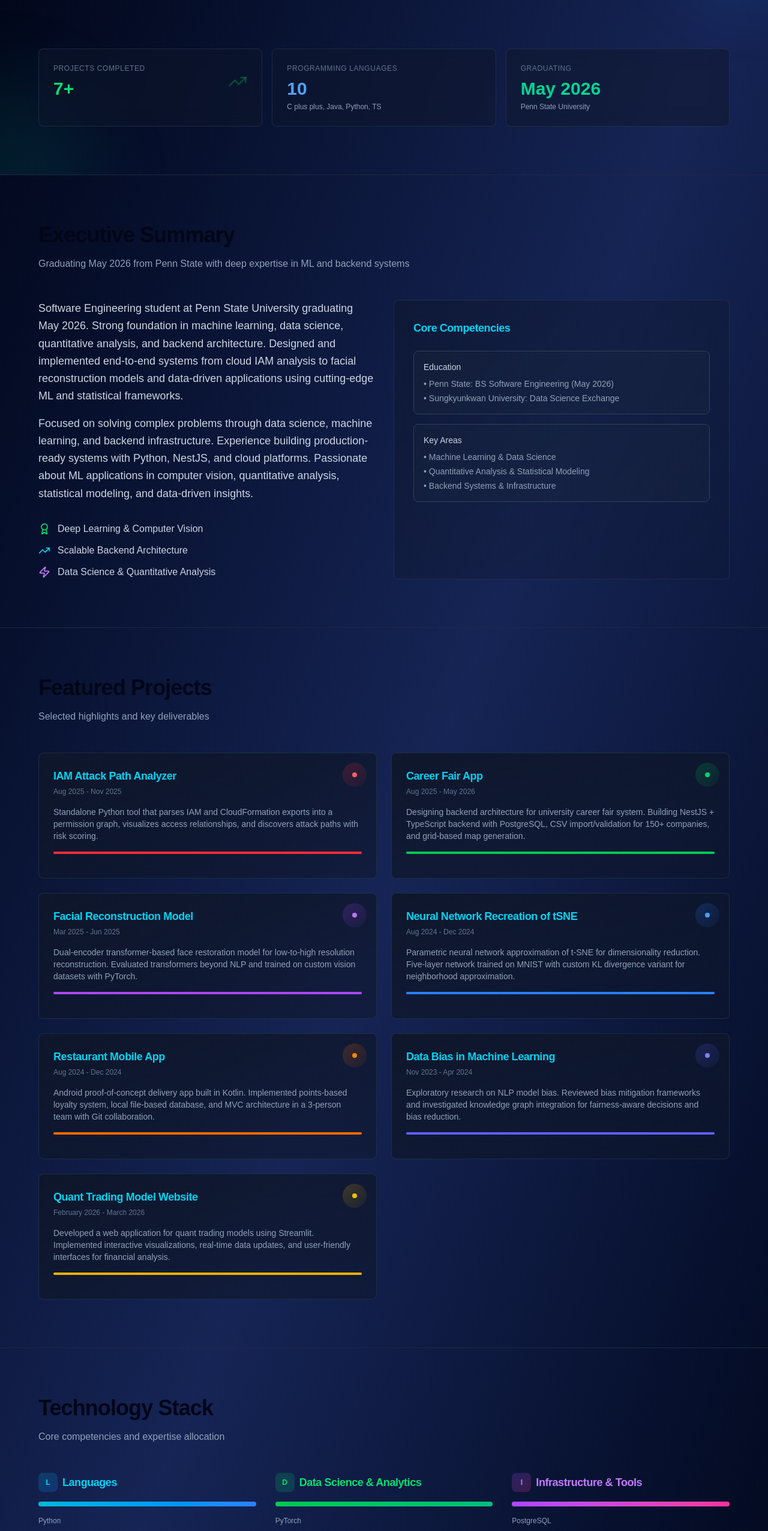
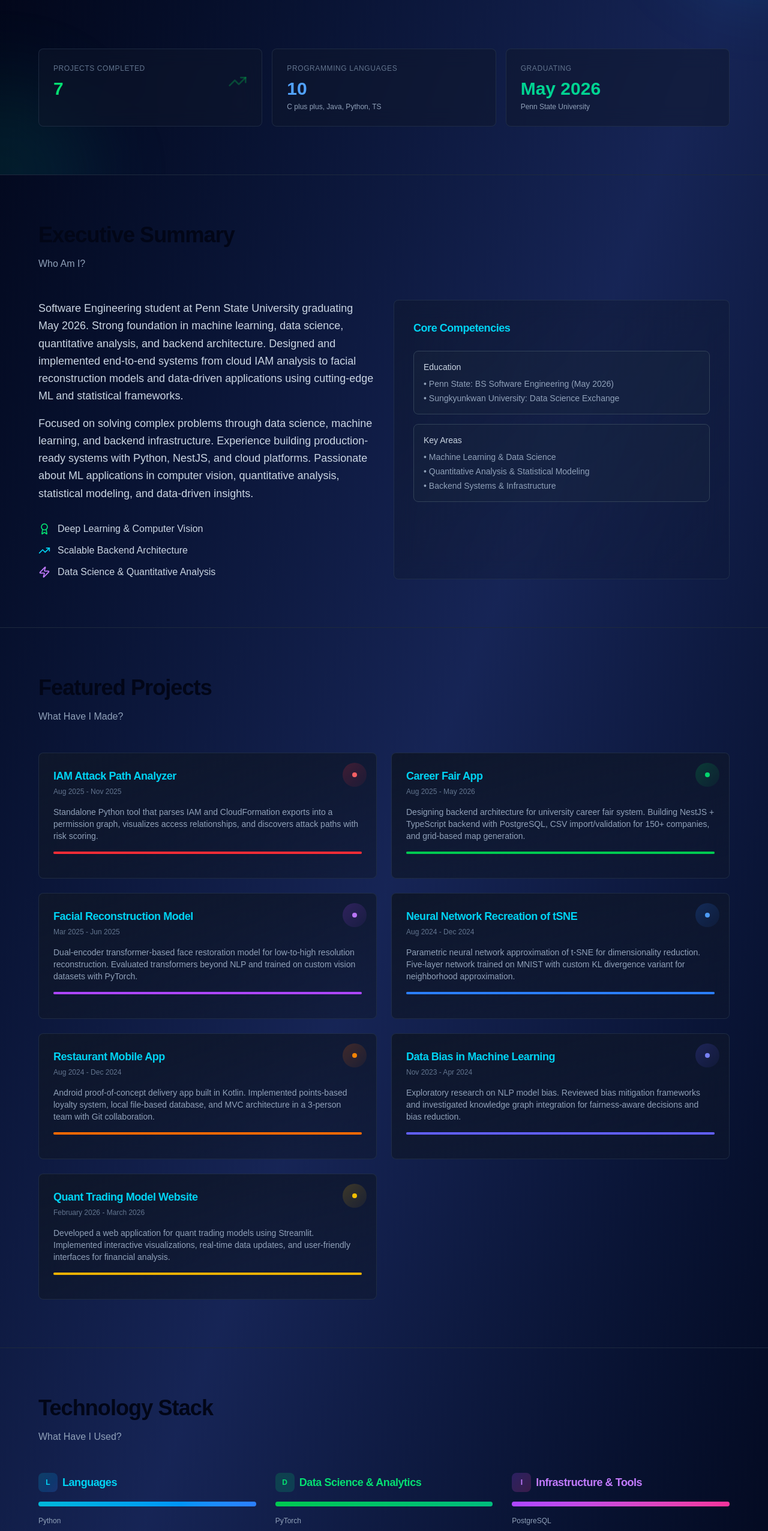
Before and after one commit to shanelawrence19/personal-website, a Next.js app: page / in a window 1280 px wide. Shown: the part 244-2797 px from the top of the page at 60% size. Built offline with nearby package versions, Linux system fonts and the light colour scheme.

Commit message:
Updated the headers to be less dumb

```diff
--- a/app/home-page.tsx
+++ b/app/home-page.tsx
@@ -42,7 +42,7 @@ export default function HomePage() {
               <div className="flex items-center justify-between">
                 <div>
                   <div className="text-xs text-slate-500 uppercase tracking-wider">Projects Completed</div>
-                  <div className="mt-2 text-3xl font-bold text-green-400">7+</div>
+                  <div className="mt-2 text-3xl font-bold text-green-400">7</div>
                 </div>
                 <TrendingUp className="h-8 w-8 text-green-500/30" />
               </div>
@@ -83,7 +83,7 @@ export default function HomePage() {
       <section id="about" className="border-t border-slate-800 px-4 py-20 sm:px-6 lg:px-8">
         <div className="mx-auto max-w-6xl">
           <h2 className="mb-4 text-4xl font-bold">Executive Summary</h2>
-          <p className="mb-12 text-slate-400">Graduating May 2026 from Penn State with deep expertise in ML and backend systems</p>
+          <p className="mb-12 text-slate-400">Who Am I?</p>
           <div className="grid gap-8 md:grid-cols-2">
             <motion.div
               initial={{ opacity: 0, x: -20 }}
@@ -146,7 +146,7 @@ export default function HomePage() {
       <section id="projects" className="border-t border-slate-800 px-4 py-20 sm:px-6 lg:px-8">
         <div className="mx-auto max-w-6xl">
           <h2 className="mb-4 text-4xl font-bold">Featured Projects</h2>
-          <p className="mb-12 text-slate-400">Selected highlights and key deliverables</p>
+          <p className="mb-12 text-slate-400">What Have I Made?</p>
 
           <div className="grid gap-6 md:grid-cols-2">
             {/* Project 1 - IAM Analyzer */}
@@ -324,7 +324,7 @@ export default function HomePage() {
       <section id="skills" className="border-t border-slate-800 px-4 py-20 sm:px-6 lg:px-8">
         <div className="mx-auto max-w-6xl">
           <h2 className="mb-4 text-4xl font-bold">Technology Stack</h2>
-          <p className="mb-12 text-slate-400">Core competencies and expertise allocation</p>
+          <p className="mb-12 text-slate-400">What Have I Used?</p>
 
           <div className="grid gap-8 md:grid-cols-3">
             {/* Languages */}
```
